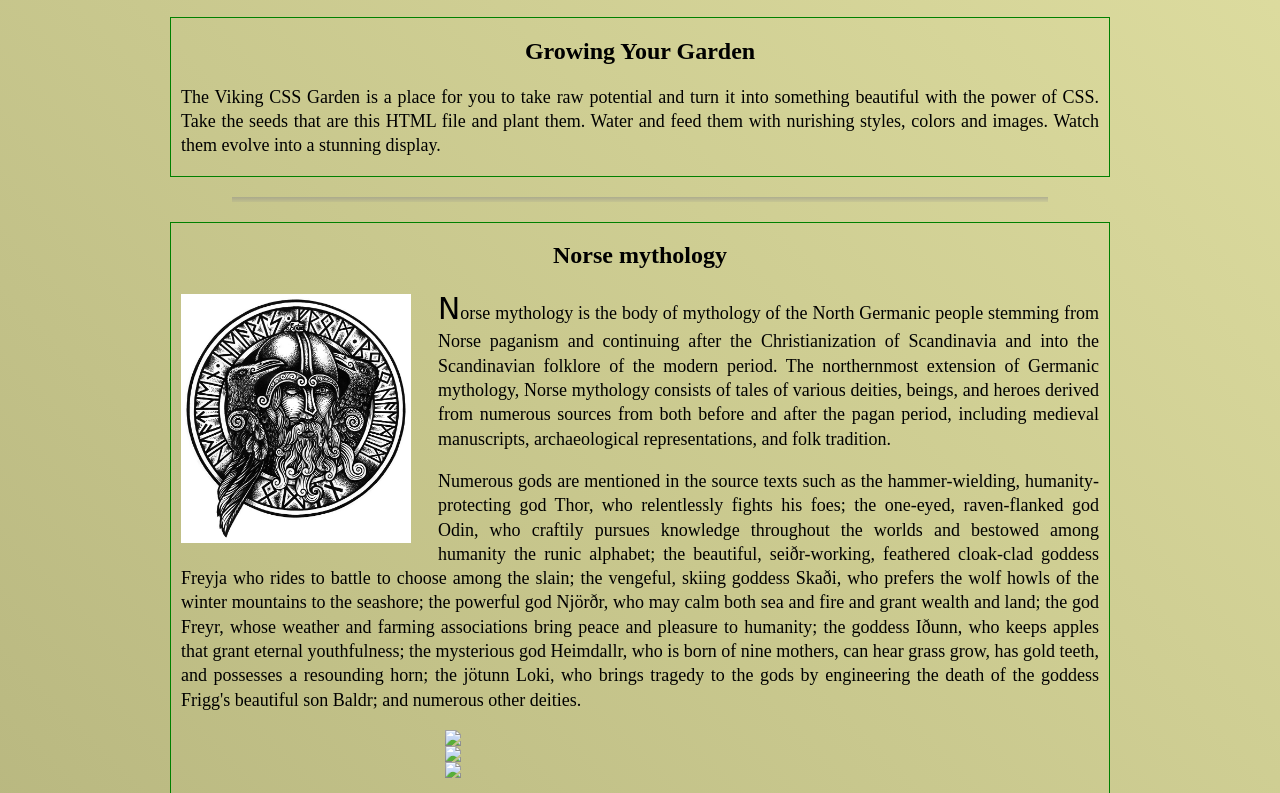
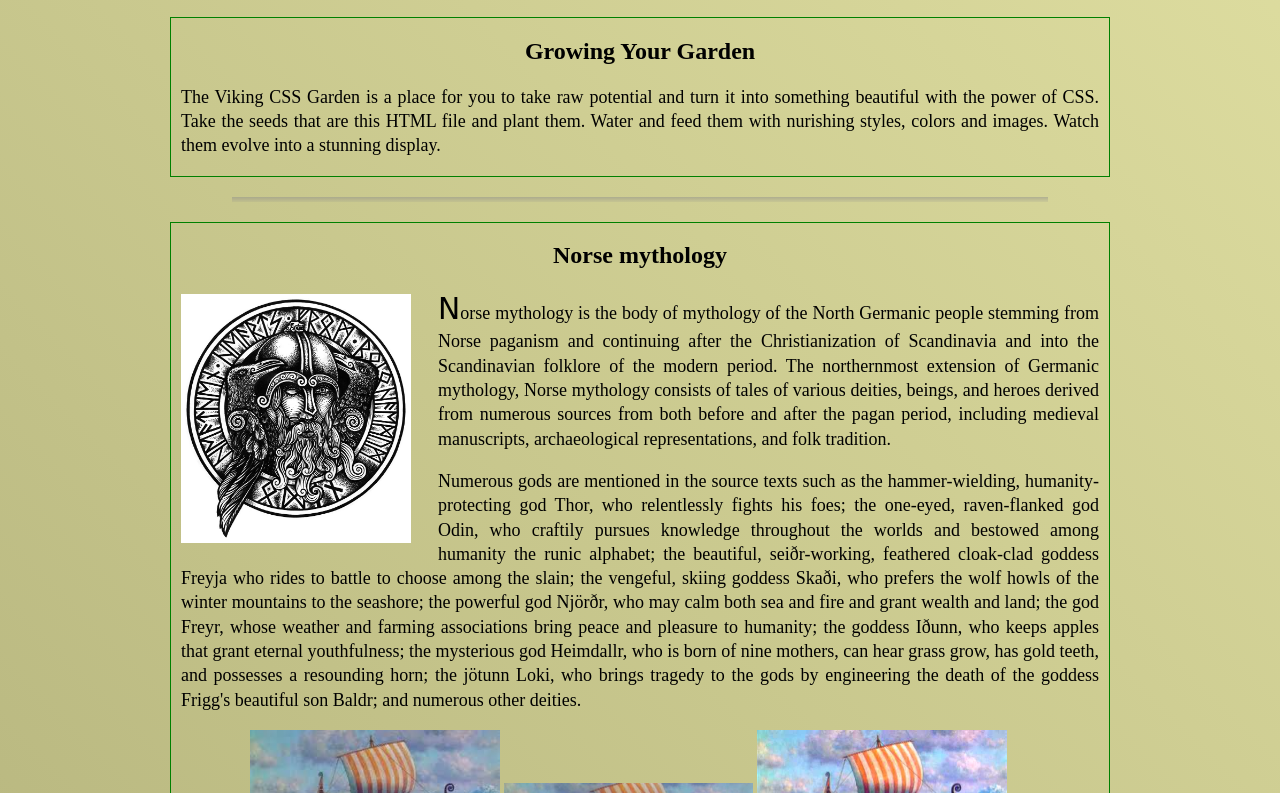
Before and after one commit to vikingeducation/assignment_viking_css_garden, a plain HTML site: page index.html in a window 1280 px wide. Shown: the part 108-901 px from the top of the page. Drawn offline with Linux system fonts and the light colour scheme; a web font is replaced by a local one.

Commit message:
fixing width img for animation

```diff
--- a/style.css
+++ b/style.css
@@ -133,8 +133,8 @@ hr{
 }
 
 #animated-images img{
-    display: block;
-    width: 50%;
+    display: inline-block;
+    width: 32%;
     margin: auto;
 }
 
```
Also changed, not shown: Images/Drakkar.jpg (added), Images/Erikson-Viking-Ship.jpg (added), Images/EriksonVikingShip.jpg (added), Images/Viking_Dragonship.jpg (added), Images/download.jpg (added), Images/drakkar.jpg (added), Images/viking-ship.jpg (added).
